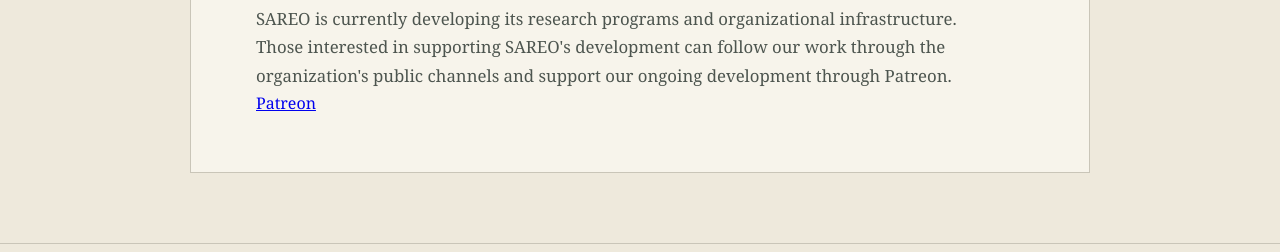
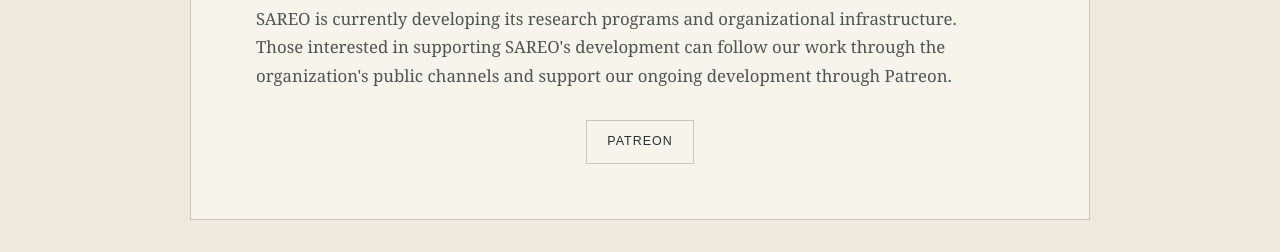
Before and after one commit to AMsociety/SAREO, a plain HTML site: page support.html in a window 1280 px wide. Shown: the part 494-746 px from the top of the page. Drawn offline with Linux system fonts and the light colour scheme.

Commit message:
Add support links styles to style.css

```diff
--- a/style.css
+++ b/style.css
@@ -277,3 +277,43 @@ footer {
     background: var(--accent);
     color: var(--paper);
 }
+
+.support-links {
+    display: flex;
+    justify-content: center;
+    flex-wrap: wrap;
+    gap: 12px;
+
+    margin-top: 30px;
+}
+
+.support-links a {
+    display: inline-block;
+
+    padding: 10px 20px;
+
+    border: 1px solid var(--line);
+
+    color: var(--text);
+    background: var(--paper);
+
+    text-decoration: none;
+
+    font-family:
+        Arial,
+        Helvetica,
+        sans-serif;
+
+    font-size: 0.78rem;
+    letter-spacing: 0.08em;
+    text-transform: uppercase;
+
+    transition:
+        background-color 0.2s ease,
+        color 0.2s ease;
+}
+
+.support-links a:hover {
+    background: var(--accent);
+    color: var(--paper);
+}
```
